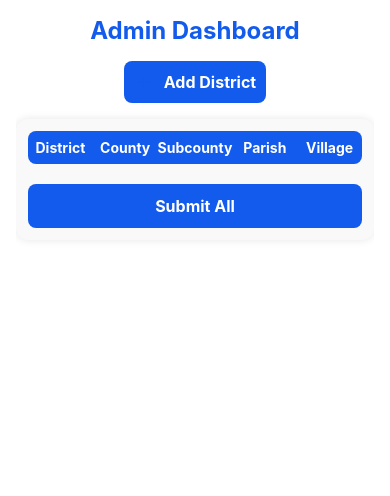
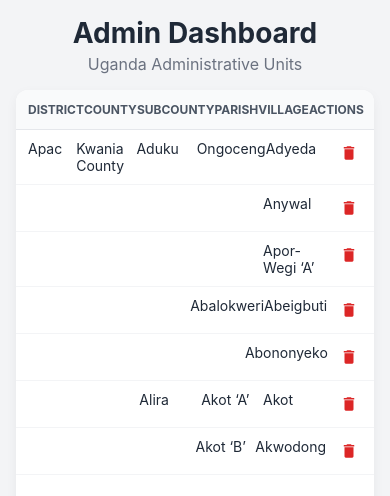
Before and after one commit to RockieRaheem/location-system, a React Native app in the folder mobile-app/: screen /AdminDashboard in a window 390 px wide. Shown: the top 496 px of the page. Built offline with nearby package versions, Linux system fonts and the light colour scheme.

Commit message:
Ressolve code smells in admin file

```diff
--- a/mobile-app/src/screens/AdminDashboardScreen.tsx
+++ b/mobile-app/src/screens/AdminDashboardScreen.tsx
@@ -1,401 +1,238 @@
-import React, { useState } from 'react';
-import {
-  View,
-  Text,
-  StyleSheet,
-  TouchableOpacity,
-  TextInput,
-  ScrollView,
-} from 'react-native';
+import React, { useState, useEffect, useMemo } from 'react';
+import { View, Text, StyleSheet, FlatList, TouchableOpacity, ActivityIndicator, Platform } from 'react-native';
 import { MaterialIcons } from '@expo/vector-icons';
+import { colors } from '../theme';
 import { ugandaApiService } from '../services/ugandaApiService';
-import { colors } from '../theme';
 
-const LEVEL_LABELS = ['District', 'County', 'Subcounty', 'Parish', 'Village'];
+// --- Data Structures ---
+// These match the nested structure for easier state management.
+interface Village { id: string; name: string; }
+interface Parish { id: string; name: string; villages: Village[]; }
+interface Subcounty { id: string; name: string; parishes: Parish[]; }
+interface County { id: string; name: string; subcounties: Subcounty[]; }
+interface District { id: string; name: string; counties: County[]; }
 
-interface Village {
-  name: string;
-}
-
-interface Parish {
-  name: string;
-  villages: Village[];
-}
-
-interface Subcounty {
-  name: string;
-  parishes: Parish[];
-}
-
-interface County {
-  name: string;
-  subcounties: Subcounty[];
-}
-
-interface District {
-  name: string;
-  counties: County[];
-}
-
+// This represents a single, flattened row for display.
 interface TableRow {
+  uid: string; // Unique ID for FlatList key
   district: string;
   county: string;
   subcounty: string;
   parish: string;
   village: string;
-  dIdx: number;
-  cIdx: number;
-  sIdx: number;
-  pIdx: number;
-  vIdx: number;
 }
 
-const AdminDashboardScreen = () => {
-  const [districts, setDistricts] = useState<District[]>([]);
-  const [submitting, setSubmitting] = useState(false);
+// --- Mock Data (replace with API call) ---
+const MOCK_DATA: District[] = [
+  {
+    id: 'd1', name: 'Apac', counties: [
+      {
+        id: 'c1', name: 'Kwania County', subcounties: [
+          {
+            id: 's1', name: 'Aduku', parishes: [
+              { id: 'p1', name: 'Ongoceng', villages: [{ id: 'v1', name: 'Adyeda' }, { id: 'v2', name: 'Anywal' }, { id: 'v3', name: 'Apor-Wegi ‘A’' }] },
+              { id: 'p2', name: 'Abalokweri', villages: [{ id: 'v4', name: 'Abeigbuti' }, { id: 'v5', name: 'Abononyeko' }] },
+            ]
+          },
+          {
+            id: 's2', name: 'Alira', parishes: [
+                { id: 'p3', name: 'Akot ‘A’', villages: [{ id: 'v6', name: 'Akot' }] },
+                { id: 'p4', name: 'Akot ‘B’', villages: [{ id: 'v7', name: 'Akwodong' }] },
+            ]
+          }
+        ]
+      }
+    ]
+  }
+];
 
-  // Handler functions
-  const handleAddDistrict = () => {
-    setDistricts([...districts, { name: '', counties: [] }]);
-  };
-  const handleAddCounty = (dIdx: number) => {
-    const newDistricts = [...districts];
-    newDistricts[dIdx].counties.push({ name: '', subcounties: [] });
-    setDistricts(newDistricts);
-  };
-  const handleAddSubcounty = (dIdx: number, cIdx: number) => {
-    const newDistricts = [...districts];
-    newDistricts[dIdx].counties[cIdx].subcounties.push({ name: '', parishes: [] });
-    setDistricts(newDistricts);
-  };
-  const handleAddParish = (dIdx: number, cIdx: number, sIdx: number) => {
-    const newDistricts = [...districts];
-    newDistricts[dIdx].counties[cIdx].subcounties[sIdx].parishes.push({ name: '', villages: [] });
-    setDistricts(newDistricts);
-  };
-  const handleAddVillage = (dIdx: number, cIdx: number, sIdx: number, pIdx: number) => {
-    const newDistricts = [...districts];
-    newDistricts[dIdx].counties[cIdx].subcounties[sIdx].parishes[pIdx].villages.push({ name: '' });
-    setDistricts(newDistricts);
-  };
-  const handleEdit = (
-    level: string,
-    value: string,
-    dIdx: number,
-    cIdx?: number,
-    sIdx?: number,
-    pIdx?: number,
-    vIdx?: number
-  ) => {
-    const newDistricts = [...districts];
-    if (level === 'district') newDistricts[dIdx].name = value;
-    if (level === 'county' && cIdx !== undefined) newDistricts[dIdx].counties[cIdx].name = value;
-    if (level === 'subcounty' && cIdx !== undefined && sIdx !== undefined) newDistricts[dIdx].counties[cIdx].subcounties[sIdx].name = value;
-    if (level === 'parish' && cIdx !== undefined && sIdx !== undefined && pIdx !== undefined) newDistricts[dIdx].counties[cIdx].subcounties[sIdx].parishes[pIdx].name = value;
-    if (level === 'village' && cIdx !== undefined && sIdx !== undefined && pIdx !== undefined && vIdx !== undefined) newDistricts[dIdx].counties[cIdx].subcounties[sIdx].parishes[pIdx].villages[vIdx].name = value;
-    setDistricts(newDistricts);
-  };
-  const handleRemove = (
-    level: string,
-    dIdx: number,
-    cIdx?: number,
-    sIdx?: number,
-    pIdx?: number,
-    vIdx?: number
-  ) => {
-    const newDistricts = [...districts];
-    if (level === 'district') newDistricts.splice(dIdx, 1);
-    if (level === 'county' && cIdx !== undefined) newDistricts[dIdx].counties.splice(cIdx, 1);
-    if (level === 'subcounty' && cIdx !== undefined && sIdx !== undefined) newDistricts[dIdx].counties[cIdx].subcounties.splice(sIdx, 1);
-    if (level === 'parish' && cIdx !== undefined && sIdx !== undefined && pIdx !== undefined) newDistricts[dIdx].counties[cIdx].subcounties[sIdx].parishes.splice(pIdx, 1);
-    if (level === 'village' && cIdx !== undefined && sIdx !== undefined && pIdx !== undefined && vIdx !== undefined) newDistricts[dIdx].counties[cIdx].subcounties[sIdx].parishes[pIdx].villages.splice(vIdx, 1);
-    setDistricts(newDistricts);
-  };
 
-  // Flatten tree for table rendering
-  const flatten = (): TableRow[] => {
+// --- Core Logic: Data Transformation ---
+const flattenHierarchy = (districts: District[]): TableRow[] => {
   const rows: TableRow[] = [];
-    districts.forEach((d, dIdx) => {
-      d.counties.forEach((c, cIdx) => {
-        c.subcounties.forEach((s, sIdx) => {
-          s.parishes.forEach((p, pIdx) => {
-            p.villages.forEach((v, vIdx) => {
+  let lastDistrict = '', lastCounty = '', lastSubcounty = '', lastParish = '';
+
+  districts.forEach(district => {
+    let isFirstDistrictRow = true;
+    district.counties.forEach(county => {
+      let isFirstCountyRow = true;
+      county.subcounties.forEach(subcounty => {
+        let isFirstSubcountyRow = true;
+        subcounty.parishes.forEach(parish => {
+          let isFirstParishRow = true;
+          if (parish.villages.length === 0) {
+            // Handle cases where there might be no villages under a parish
             rows.push({
-                district: d.name,
-                county: c.name,
-                subcounty: s.name,
-                parish: p.name,
-                village: v.name,
-                dIdx, cIdx, sIdx, pIdx, vIdx
+                uid: `${district.id}-${county.id}-${subcounty.id}-${parish.id}-no-village`,
+                district: lastDistrict === district.name ? '' : district.name,
+                county: lastCounty === county.name ? '' : county.name,
+                subcounty: lastSubcounty === subcounty.name ? '' : subcounty.name,
+                parish: lastParish === parish.name ? '' : parish.name,
+                village: ''
+            });
+            lastDistrict = district.name; lastCounty = county.name; lastSubcounty = subcounty.name; lastParish = parish.name;
+          } else {
+            parish.villages.forEach(village => {
+                rows.push({
+                    uid: village.id,
+                    district: isFirstDistrictRow ? district.name : (lastDistrict === district.name ? '' : district.name),
+                    county: isFirstCountyRow ? county.name : (lastCounty === county.name ? '' : county.name),
+                    subcounty: isFirstSubcountyRow ? subcounty.name : (lastSubcounty === subcounty.name ? '' : subcounty.name),
+                    parish: isFirstParishRow ? parish.name : (lastParish === parish.name ? '' : parish.name),
+                    village: village.name
+                });
+                isFirstDistrictRow = false; isFirstCountyRow = false; isFirstSubcountyRow = false; isFirstParishRow = false;
+                lastDistrict = district.name; lastCounty = county.name; lastSubcounty = subcounty.name; lastParish = parish.name;
+            });
+          }
         });
       });
     });
   });
-      });
-    });
+
   return rows;
 };
-  const tableRows = flatten();
 
-  // Submit handler
-  const handleSubmit = async () => {
-    setSubmitting(true);
+
+// --- Main Component ---
+const AdminDashboardScreen = () => {
+  const [loading, setLoading] = useState(true);
+  const [error, setError] = useState<string | null>(null);
+  const [districts, setDistricts] = useState<District[]>([]);
+
+  useEffect(() => {
+    const fetchData = async () => {
       try {
-      for (const d of districts) {
-        if (d.name) {
-          await ugandaApiService.registerDistrict(d.name, LEVEL_LABELS);
+        setLoading(true);
+        setError(null);
+        // NOTE: The current API doesn't support fetching the entire nested hierarchy.
+        // This is a critical limitation. We are using mock data as a fallback.
+        // To integrate fully, an endpoint like `GET /api/uganda/hierarchy` is needed.
+        // const fetchedData = await ugandaApiService.getFullHierarchy(); // Assuming this exists
+        setDistricts(MOCK_DATA);
+      } catch (e) {
+        console.error(e);
+        setError('Failed to fetch location data.');
+      } finally {
+        setLoading(false);
       }
-        for (const c of d.counties) {
-          for (const s of c.subcounties) {
-            for (const p of s.parishes) {
-              await ugandaApiService.registerHierarchy({
-                district: d.name,
-                levels: [
-                  { level: 'Constituency', items: [c.name] },
-                  { level: 'Subcounty/Division', items: [s.name] },
-                  { level: 'Parish/Ward', items: [p.name] },
-                  { level: 'Village/Cell', items: p.villages.map(v => v.name) },
-                ],
-              });
-            }
-          }
-        }
-      }
-      globalThis.alert('All data submitted successfully!');
-      setDistricts([]);
-    } catch (error) {
-      globalThis.alert('Error submitting data.');
-    }
-    setSubmitting(false);
     };
+    fetchData();
+  }, []);
 
-  // Component render
-  return (
-    <ScrollView style={styles.container}>
-      <Text style={styles.title}>Admin Dashboard</Text>
-      <TouchableOpacity style={styles.addDistrictButton} onPress={handleAddDistrict}>
-        <MaterialIcons name="add" size={22} color={colors.primary} />
-        <Text style={styles.addDistrictText}>Add District</Text>
-      </TouchableOpacity>
-      <View style={styles.tableCard}>
-        <View style={styles.tableHeader}>
-          {LEVEL_LABELS.map((label) => (
-            <Text key={label} style={styles.tableHeaderCell}>{label}</Text>
-          ))}
-        </View>
-        {/* Render hierarchical table, only fill parent columns when value changes */}
-        {(() => {
-          let prev: Partial<TableRow> = {};
-          return tableRows.map((row, idx) => {
-            const showDistrict = row.district !== prev.district;
-            const showCounty = showDistrict || row.county !== prev.county;
-            const showSubcounty = showCounty || row.subcounty !== prev.subcounty;
-            const showParish = showSubcounty || row.parish !== prev.parish;
-            prev = row;
-            return (
-              <View key={idx} style={styles.tableRow}>
-                <View style={styles.tableCellGroup}>
-                  <TextInput
-                    style={styles.tableCell}
-                    placeholder="District"
-                    value={showDistrict ? row.district : ''}
-                    onChangeText={(text) => handleEdit('district', text, row.dIdx)}
-                  />
-                  {showDistrict && (
-                    <TouchableOpacity onPress={handleAddDistrict} style={styles.addChildButton}>
-                      <MaterialIcons name="add" size={18} color={colors.primary} />
-                    </TouchableOpacity>
-                  )}
-                  {showDistrict && (
-                    <TouchableOpacity onPress={() => handleRemove('district', row.dIdx)} style={styles.removeButton}>
-                      <MaterialIcons name="delete" size={20} color={colors.danger.DEFAULT} />
-                    </TouchableOpacity>
-                  )}
-                </View>
-                <View style={styles.tableCellGroup}>
-                  <TextInput
-                    style={styles.tableCell}
-                    placeholder="County"
-                    value={showCounty ? row.county : ''}
-                    onChangeText={(text) => handleEdit('county', text, row.dIdx, row.cIdx)}
-                  />
-                  {showCounty && (
-                    <TouchableOpacity onPress={() => handleAddCounty(row.dIdx)} style={styles.addChildButton}>
-                      <MaterialIcons name="add" size={18} color={colors.primary} />
-                    </TouchableOpacity>
-                  )}
-                  {showCounty && (
-                    <TouchableOpacity onPress={() => handleRemove('county', row.dIdx, row.cIdx)} style={styles.removeButton}>
-                      <MaterialIcons name="delete" size={20} color={colors.danger.DEFAULT} />
-                    </TouchableOpacity>
-                  )}
-                </View>
-                <View style={styles.tableCellGroup}>
-                  <TextInput
-                    style={styles.tableCell}
-                    placeholder="Subcounty / Division"
-                    value={showSubcounty ? row.subcounty : ''}
-                    onChangeText={(text) => handleEdit('subcounty', text, row.dIdx, row.cIdx, row.sIdx)}
-                  />
-                  {showSubcounty && (
-                    <TouchableOpacity onPress={() => handleAddSubcounty(row.dIdx, row.cIdx)} style={styles.addChildButton}>
-                      <MaterialIcons name="add" size={18} color={colors.primary} />
-                    </TouchableOpacity>
-                  )}
-                  {showSubcounty && (
-                    <TouchableOpacity onPress={() => handleRemove('subcounty', row.dIdx, row.cIdx, row.sIdx)} style={styles.removeButton}>
-                      <MaterialIcons name="delete" size={20} color={colors.danger.DEFAULT} />
-                    </TouchableOpacity>
-                  )}
-                </View>
-                <View style={styles.tableCellGroup}>
-                  <TextInput
-                    style={styles.tableCell}
-                    placeholder="Parish / Ward"
-                    value={showParish ? row.parish : ''}
-                    onChangeText={(text) => handleEdit('parish', text, row.dIdx, row.cIdx, row.sIdx, row.pIdx)}
-                  />
-                  {showParish && (
-                    <TouchableOpacity onPress={() => handleAddParish(row.dIdx, row.cIdx, row.sIdx)} style={styles.addChildButton}>
-                      <MaterialIcons name="add" size={18} color={colors.primary} />
-                    </TouchableOpacity>
-                  )}
-                  {showParish && (
-                    <TouchableOpacity onPress={() => handleRemove('parish', row.dIdx, row.cIdx, row.sIdx, row.pIdx)} style={styles.removeButton}>
-                      <MaterialIcons name="delete" size={20} color={colors.danger.DEFAULT} />
-                    </TouchableOpacity>
-                  )}
-                </View>
-                <View style={styles.tableCellGroup}>
-                  <TextInput
-                    style={styles.tableCell}
-                    placeholder="Village / Cell"
-                    value={row.village}
-                    onChangeText={(text) => handleEdit('village', text, row.dIdx, row.cIdx, row.sIdx, row.pIdx, row.vIdx)}
-                  />
-                  <TouchableOpacity onPress={() => handleAddVillage(row.dIdx, row.cIdx, row.sIdx, row.pIdx)} style={styles.addChildButton}>
-                    <MaterialIcons name="add" size={18} color={colors.primary} />
-                  </TouchableOpacity>
-                  <TouchableOpacity onPress={() => handleRemove('village', row.dIdx, row.cIdx, row.sIdx, row.pIdx, row.vIdx)} style={styles.removeButton}>
-                    <MaterialIcons name="delete" size={20} color={colors.danger.DEFAULT} />
-                  </TouchableOpacity>
+  // Use useMemo to prevent re-calculating the flattened rows on every render
+  const tableRows = useMemo(() => flattenHierarchy(districts), [districts]);
+
+  const renderItem = ({ item }: { item: TableRow }) => (
+    <View style={styles.tableRow}>
+      <Text style={[styles.tableCell, styles.districtCell]}>{item.district}</Text>
+      <Text style={[styles.tableCell, styles.countyCell]}>{item.county}</Text>
+      <Text style={[styles.tableCell, styles.subcountyCell]}>{item.subcounty}</Text>
+      <Text style={[styles.tableCell, styles.parishCell]}>{item.parish}</Text>
+      <Text style={[styles.tableCell, styles.villageCell]}>{item.village}</Text>
+      <View style={styles.actionsCell}>
+          <TouchableOpacity style={styles.actionButton}><MaterialIcons name="edit" size={18} color={colors.primary} /></TouchableOpacity>
+          <TouchableOpacity style={styles.actionButton}><MaterialIcons name="delete" size={18} color={colors.danger.DEFAULT} /></TouchableOpacity>
       </View>
     </View>
   );
-          });
-        })()}
-        <TouchableOpacity
-          style={[styles.registerButton, submitting && { opacity: 0.6 }]}
-          onPress={handleSubmit}
-          disabled={submitting}
-        >
-          <Text style={styles.registerButtonText}>{submitting ? 'Submitting...' : 'Submit All'}</Text>
-        </TouchableOpacity>
+
+  const TableHeader = () => (
+    <View style={styles.tableHeader}>
+      <Text style={[styles.headerCell, styles.districtCell]}>District</Text>
+      <Text style={[styles.headerCell, styles.countyCell]}>County</Text>
+      <Text style={[styles.headerCell, styles.subcountyCell]}>Subcounty</Text>
+      <Text style={[styles.headerCell, styles.parishCell]}>Parish</Text>
+      <Text style={[styles.headerCell, styles.villageCell]}>Village</Text>
+      <Text style={[styles.headerCell, styles.actionsCell]}>Actions</Text>
     </View>
-    </ScrollView>
+  );
+
+  if (loading) {
+    return <View style={styles.center}><ActivityIndicator size="large" color={colors.primary} /></View>;
+  }
+
+  if (error) {
+    return <View style={styles.center}><Text style={styles.errorText}>{error}</Text></View>;
+  }
+
+  return (
+    <View style={styles.container}>
+        <View style={styles.header}>
+            <Text style={styles.title}>Admin Dashboard</Text>
+            <Text style={styles.subtitle}>Uganda Administrative Units</Text>
+        </View>
+
+        <View style={styles.card}>
+            <FlatList
+                ListHeaderComponent={TableHeader}
+                data={tableRows}
+                renderItem={renderItem}
+                keyExtractor={(item) => item.uid}
+                contentContainerStyle={styles.listContentContainer}
+                stickyHeaderIndices={[0]}
+            />
+        </View>
+    </View>
   );
 };
 
+
+// --- STYLES ---
 const styles = StyleSheet.create({
-  container: {
+  container: { flex: 1, backgroundColor: colors.gray[100], padding: 16 },
+  center: { flex: 1, justifyContent: 'center', alignItems: 'center' },
+  errorText: { color: colors.danger.DEFAULT, fontSize: 16 },
+  header: { marginBottom: 16, alignItems: 'center' },
+  title: { fontSize: 28, fontWeight: 'bold', color: colors.gray[800] },
+  subtitle: { fontSize: 16, color: colors.gray[500], marginTop: 4 },
+  card: {
     flex: 1,
-    backgroundColor: '#fff',
-    padding: 16,
+    backgroundColor: colors.white,
+    borderRadius: 12,
+    ...Platform.select({
+      web: { boxShadow: '0 4px 12px rgba(0,0,0,0.05)' },
+      native: { elevation: 2 },
+    }),
+    overflow: 'hidden',
   },
-  title: {
-    fontSize: 24,
-    fontWeight: 'bold',
-    marginBottom: 16,
-    color: colors.primary,
-    textAlign: 'center',
-  },
-  addDistrictButton: {
-    flexDirection: 'row',
-    alignItems: 'center',
-    backgroundColor: colors.primary,
-    padding: 10,
-    borderRadius: 8,
-    marginBottom: 16,
-    alignSelf: 'center',
-  },
-  addDistrictText: {
-    color: '#fff',
-    fontWeight: 'bold',
-    marginLeft: 8,
-    fontSize: 16,
-  },
-  tableCard: {
-    backgroundColor: '#f9f9f9',
-    borderRadius: 12,
-    padding: 12,
-    shadowColor: '#000',
-    shadowOpacity: 0.1,
-    shadowRadius: 8,
-    elevation: 2,
-    marginBottom: 24,
-  },
+  listContentContainer: { paddingBottom: 16 },
   tableHeader: {
     flexDirection: 'row',
-    backgroundColor: colors.primary,
-    borderRadius: 8,
-    paddingVertical: 8,
-    marginBottom: 4,
+    backgroundColor: colors.gray[50],
+    paddingHorizontal: 12,
+    paddingVertical: 12,
+    borderBottomWidth: 1,
+    borderBottomColor: colors.gray[200],
   },
-  tableHeaderCell: {
-    flex: 1,
-    color: '#fff',
+  headerCell: {
+    fontSize: 12,
     fontWeight: 'bold',
-    fontSize: 14,
-    textAlign: 'center',
+    color: colors.gray[600],
+    textTransform: 'uppercase',
   },
   tableRow: {
     flexDirection: 'row',
-    alignItems: 'center',
-    backgroundColor: '#fff',
+    paddingHorizontal: 12,
+    paddingVertical: 10,
     borderBottomWidth: 1,
-    borderBottomColor: '#eee',
-    paddingVertical: 6,
-  },
-  tableCellGroup: {
-    flex: 1,
-    flexDirection: 'row',
-    alignItems: 'center',
-    justifyContent: 'center',
-    paddingHorizontal: 2,
+    borderBottomColor: colors.gray[100],
   },
   tableCell: {
-    flex: 1,
-    backgroundColor: '#f2f2f2',
-    borderRadius: 6,
-    padding: 6,
-    marginHorizontal: 2,
-    fontSize: 13,
-    color: '#333',
+    fontSize: 14,
+    color: colors.gray[800],
   },
-  addChildButton: {
-    marginLeft: 4,
-    backgroundColor: colors.primary,
-    borderRadius: 6,
-    padding: 2,
-  },
-  removeButton: {
-    marginLeft: 4,
-    backgroundColor: colors.danger.DEFAULT,
-    borderRadius: 6,
-    padding: 2,
-  },
-  registerButton: {
-    backgroundColor: colors.primary,
-    borderRadius: 8,
-    paddingVertical: 12,
-    marginTop: 16,
-    alignItems: 'center',
-  },
-  registerButtonText: {
-    color: '#fff',
-    fontWeight: 'bold',
-    fontSize: 16,
-  },
+  // Column widths
+  districtCell: { flex: 2 },
+  countyCell: { flex: 2.5 },
+  subcountyCell: { flex: 2.5 },
+  parishCell: { flex: 2.5 },
+  villageCell: { flex: 2.5 },
+  actionsCell: { flex: 1.5, flexDirection: 'row', justifyContent: 'flex-end'},
+  actionButton: {
+    padding: 4,
+    marginLeft: 12,
+  }
 });
 
 export default AdminDashboardScreen;
```
Lines whose indentation alone changed are shown as unchanged.
